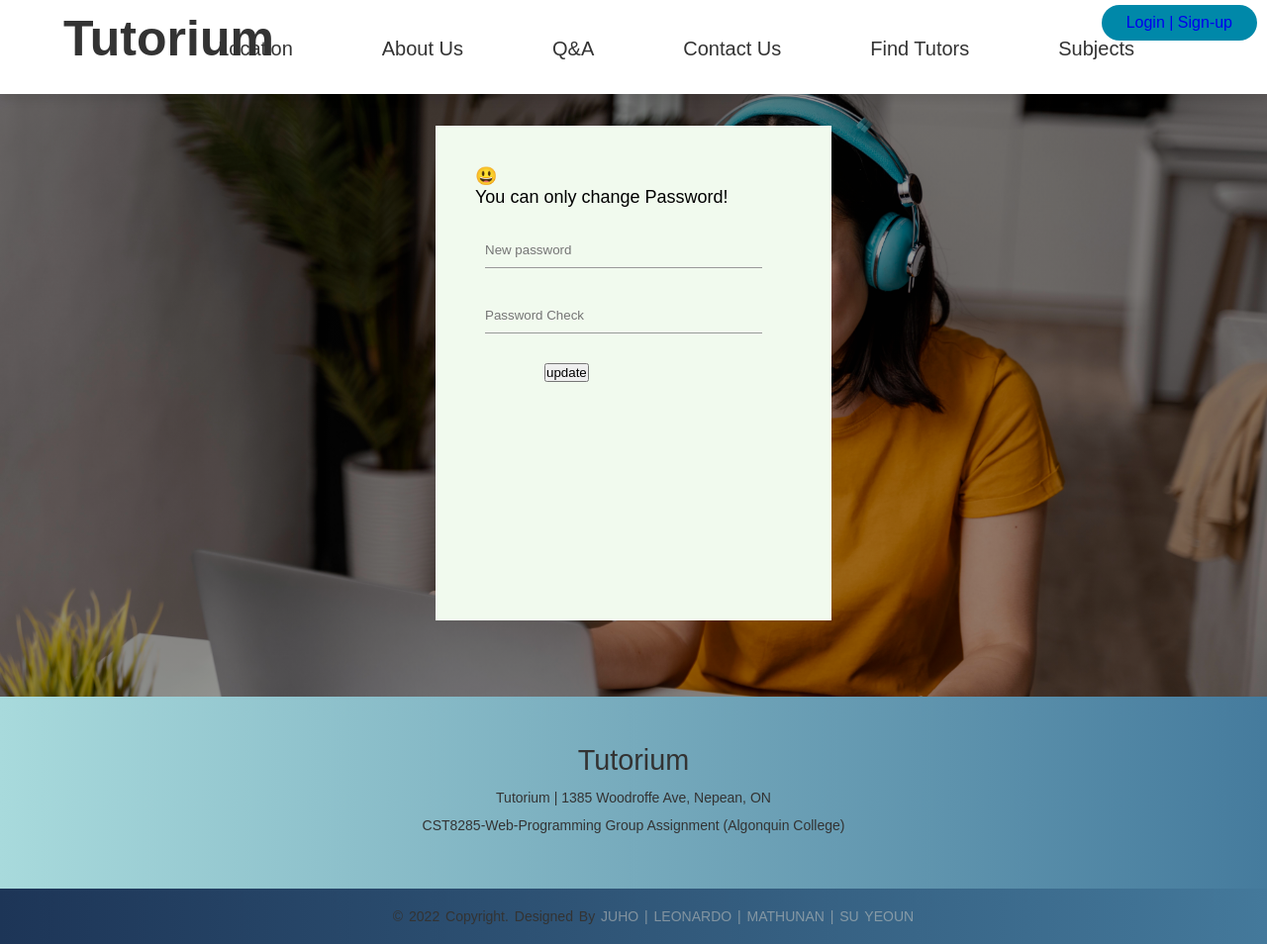
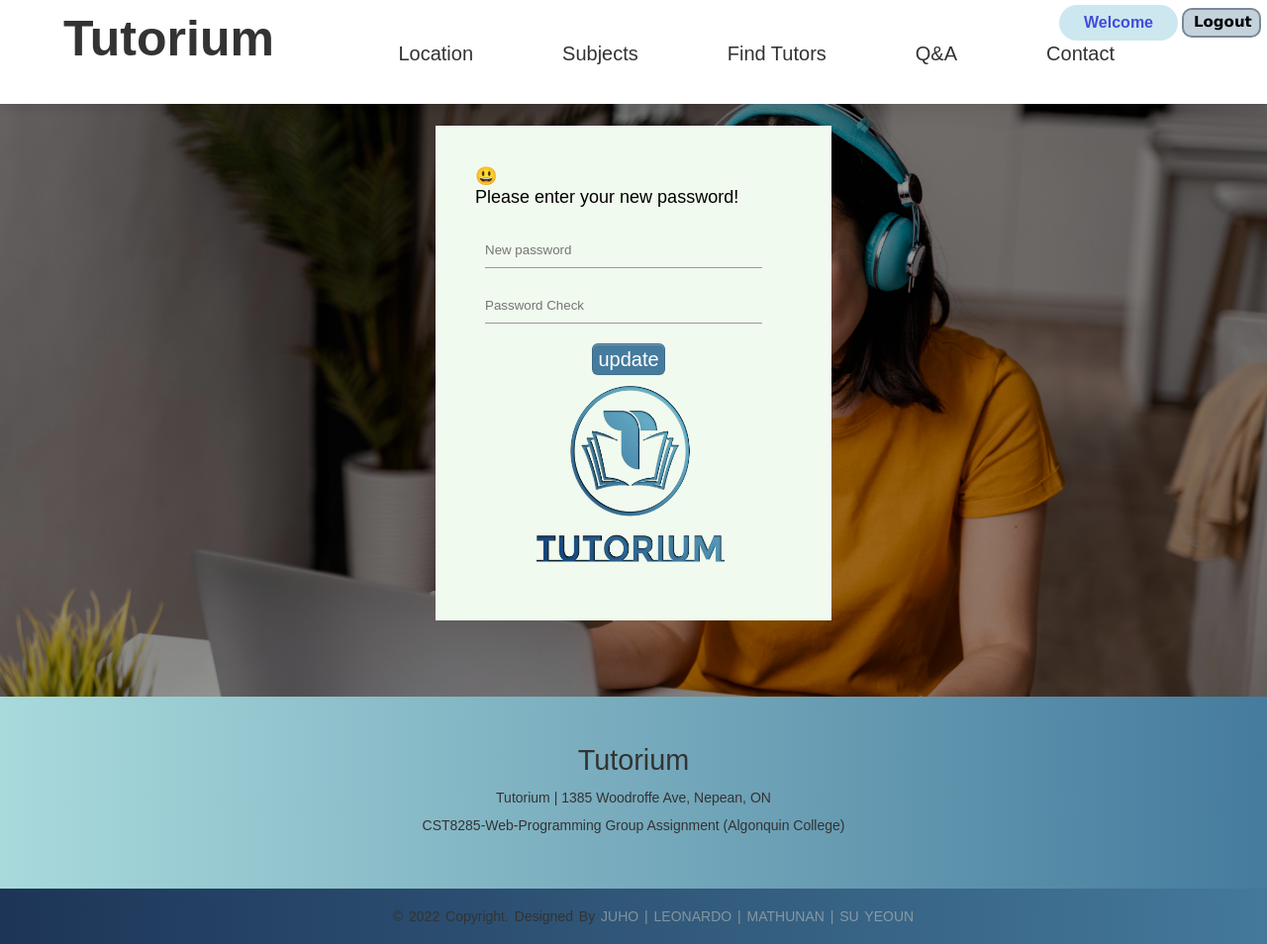
Before and after one commit to suyeounlee/Tutorium-Web-Group-Assignment2, a PHP site: page /update_go.php in a window 1280 px wide. Shown: the whole page at 99% size. Run offline with PHP 8.4, Linux system fonts and the light colour scheme; data that the repository does not hold is empty; some libraries are stand-ins or nearby versions.

Commit message:
login.php logo added

```diff
--- a/css/update.css
+++ b/css/update.css
@@ -5,16 +5,19 @@
     padding: 0;
     font-family: sans-serif;
     text-decoration: none;
+
 }
 
 body {
     margin-top: 50px;
+
 }
+
 
 .container {
     height: 100%;
     width: 100%;
-    background-image: linear-gradient(rgba(0, 0, 0, 0.4), rgba(0, 0, 0, 0.4)), url(/Photos/Bgimg.jpg);
+    background-image: linear-gradient(rgba(0, 0, 0, 0.4), rgba(0, 0, 0, 0.4)), url(./Photos/Bgimg.jpg);
     background-position: center;
     background-size: cover;
     position: absolute;
@@ -35,13 +38,6 @@
     padding: 30px 40px;
 }
 
-.button {
-    width: 220px;
-    margin: 35px auto;
-    position: relative;
-    box-shadow: 0 0 20px 9px #ff61241f;
-    border-radius: 30px;
-}
 
 #signup {
     top: 100px;
@@ -154,33 +150,34 @@
 
 
 }
-
 .si-btn {
-
-    /* display: block;
-    outline: 0;
+    font-size: 20px;
+    margin: auto;
+    padding: 5px;
+    color: #ffffff; /* White text color */
     cursor: pointer;
-    padding: 5px 16px;
-    margin: 50px 103px;
-    font-size: 14px;
     font-weight: 500;
     line-height: 20px;
     vertical-align: middle;
     border: 1px solid;
     border-radius: 6px;
-    color: #ffffff;
     background-color: #457b9d;
     border-color: #1b1f2326;
     box-shadow: rgba(27, 31, 35, 0.04) 0px 1px 0px 0px, rgba(255, 255, 255, 0.25) 0px 1px 0px 0px inset;
     transition: 0.2s cubic-bezier(0.3, 0, 0.5, 1);
-    transition-property: color, background-color, border-color; */
 }
 
 .si-btn:hover {
-    background-color: #1d3557;
+    text-decoration: none;
+    background-color: rgb(197, 197, 197);
     border-color: #1b1f2326;
     transition-duration: 0.1s;
 }
+
+.si-btn :visited {
+   color: white;
+}
+
 
 
 .re-btn {
@@ -189,7 +186,7 @@
     right: 15px;
     cursor: pointer;
     display: block;
-    background: linear-gradient(to right, #ff105f, #ffad06);
+    background: linear-gradient(to right, #83757a, #ffad06);
     border: 0;
     outline: none;
 
@@ -209,8 +206,9 @@
 
 
 .form-control {
+
     margin-bottom: 10px;
-    padding-bottom: 20px;
+    padding-bottom: 10px;
     position: relative;
 }
 
@@ -279,13 +277,6 @@
 
 
 
-
-
-
-
-
-
-
 nav {
     margin: 0;
     padding: 0;
@@ -303,7 +294,7 @@
     box-shadow: 0 5px 10px rgba(0, 0, 0, .1);
     padding: 10px 5%;
     align-items: center;
-    height: 75px;
+    height: 85px;
     justify-content: space-between;
     z-index: 1000;
 
@@ -448,6 +439,8 @@
 .buttonGrp {
     margin-left: 80px;
     padding-left: 30px;
+    display:flex;
+    gap: 20px;
 }
 
 #phpMsg {
@@ -461,3 +454,83 @@
     color: blue;
     font-weight: bold;
 }
+
+
+.log {
+    float: right;
+}
+
+#logg {
+    display: flex;
+    position: absolute;
+    right: 90px;
+    top: 5px;
+    border: none;
+    background-color: #cce7ef;
+    border-radius: 50px;
+    cursor: pointer;
+    padding: 9px 25px;
+    text-decoration: none;
+    color: black;
+}
+
+#logg>a {
+    text-decoration: none;
+    color: rgb(68, 76, 219);
+    font-weight: bold;
+}
+
+
+#logout {
+    right: 6px;
+    top: 8px;
+    display: flex;
+    position: absolute;
+
+    font-size: 15px;
+    width: 80px;
+    height: 30px;
+    padding-top: 3px;
+    padding-left: 10px;
+    background-color: #c3d2db;
+    border-radius: 10px;
+    border: solid 2px lightslategrey;
+    font-family: Verdana, Geneva, Tahoma, sans-serif;
+    font-weight: bold;
+
+}
+
+#logout:hover {
+    background-color: lightblue;
+    color: lightcoral;
+}
+
+
+header .navbar ul {
+    list-style: none;
+    margin-bottom: -25px;
+    background-color: #fff;
+}
+
+header .navbar ul li {
+    position: relative;
+    margin-right: 90px;
+    top: 0;
+    text-decoration: none;
+    background-color: #fff;
+    float: right;
+    text-align: center;
+}
+
+
+header .navbar ul li a {
+    font-size: 20px;
+    padding: 0px;
+    color: #333;
+    display: block;
+}
+
+.dep1>li>a:hover {
+    background: #333;
+    color: #fff;
+}
--- a/update_go.php
+++ b/update_go.php
@@ -46,15 +46,64 @@
     <!-- <script src="/signup.js" crossorigin="anonymous"></script> -->
 
     <script src="js/signup.js" defer></script>
+
+    <style>
+    .lo-im {
+    padding-left: 55px;
+  padding-top: 10px;
+    text-align:center;
+    margin-top: 0;
+}
+
+.container {
+    height: 100%;
+    width: 100%;
+    background-image: linear-gradient(rgba(0, 0, 0, 0.4), rgba(0, 0, 0, 0.4)), url(./Photos/Bgimg.jpg);
+    background-position: center;
+    background-size: cover;
+    position: absolute;
+}
+
+    </style>
 </head>
 
+
 <body>
-    <?php include("header.php"); ?>
+
+<header>
+        <a href="index.php" class="logo">Tutorium</a>
+
+        <nav class="navbar">
+            <ul class="dep1">
+                <li><a href="/group/contact.php">Contact</a>
+
+                        <li><a href="/group/q&a.php">Q&A</a></li>
+
+                </li>
+                <li><a href="/group/findTutors.php">Find tutors</a> </li>
+                <li><a href="/group/subject.php">Subjects</a></li>
+
+
+                        <li><a href="/group/location.php">Location</a></li>
+
+                </li>
+            </ul>
+        </nav>
+
+
+        <div class="log" id="logg"><a href="update.php">
+                <?php
+                echo "Welcome $user";
+                ?>
+            </a></div>
+        <a href="index.php"> <button id="logout"> Logout</button> </a>
+
+    </header>
 
     <div class="container">
         <div class="form1">
 
-            <?php echo "<p id='phpMsg'>" . "<span>" . $user . "😃 </span> <br>You can only change Password! </p>" ?>
+            <?php echo "<p id='phpMsg'>" . "<span>" . $user . "😃 </span> <br>Please enter your new password! </p>" ?>
 
 
             <form action="/group/update_real.php" id="upgrade" class="form" method="POST" name="form" onsubmit="return checkInputs()">
@@ -77,8 +126,8 @@
                 <div class="buttonGrp">
                     <input type="submit" class="si-btn" value="update">
                     <!-- <button class="si-btn"><a href="update_real.php?updateid=<?php echo $user; ?>">Update</a></button> -->
-            </form>
-        </div>
+                 </div>
+                 <img src="./Photos/Logo1.png" class="lo-im" alt="Logo">
         </form>
     </div>
     <?php include("footer.php"); ?>
```
Also changed, not shown: css/login.css (+0 -158 lines), login.html (+40 -9 lines), login.php (+10 -16 lines), signup.php (+10 -10 lines), update.php (+59 -4 lines).
